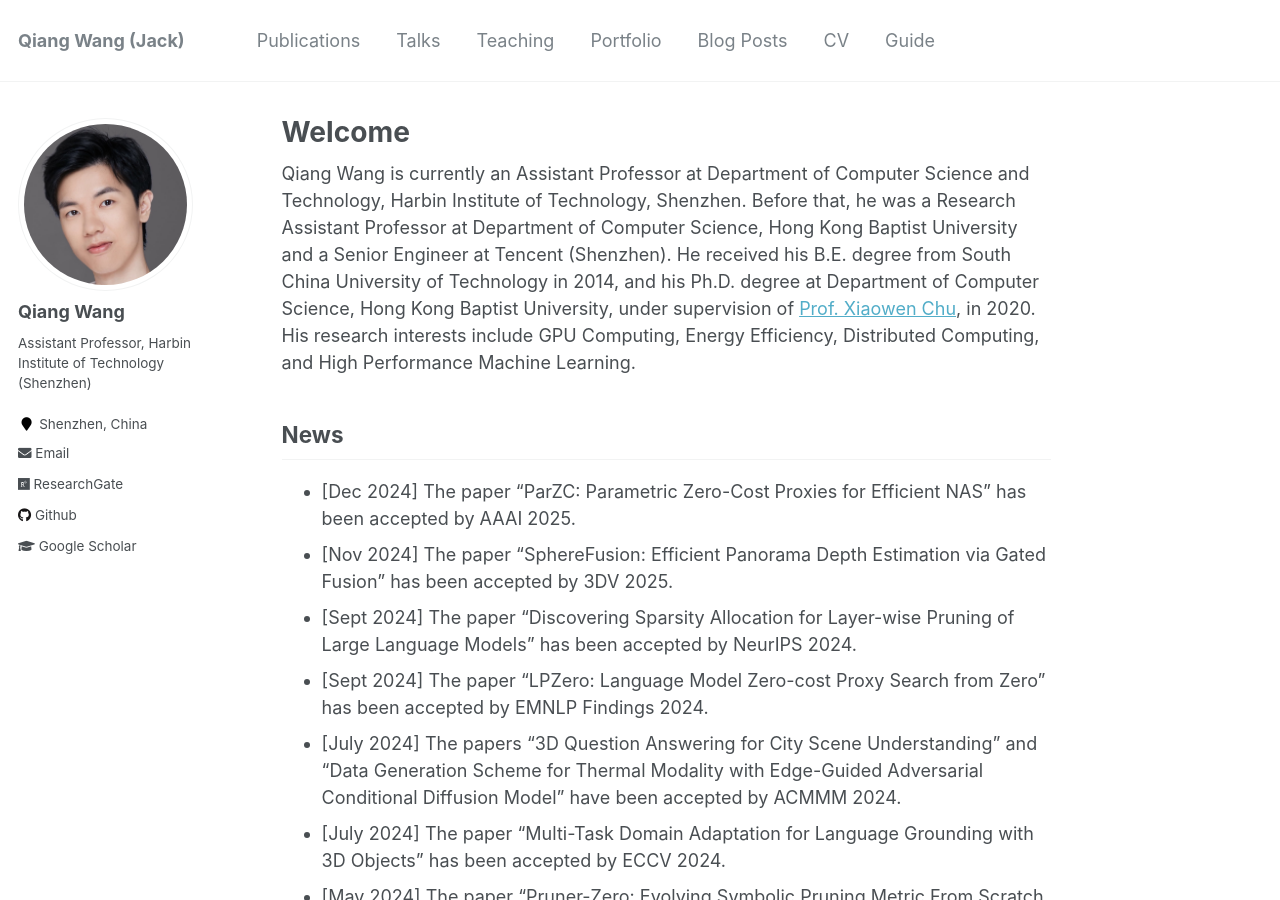
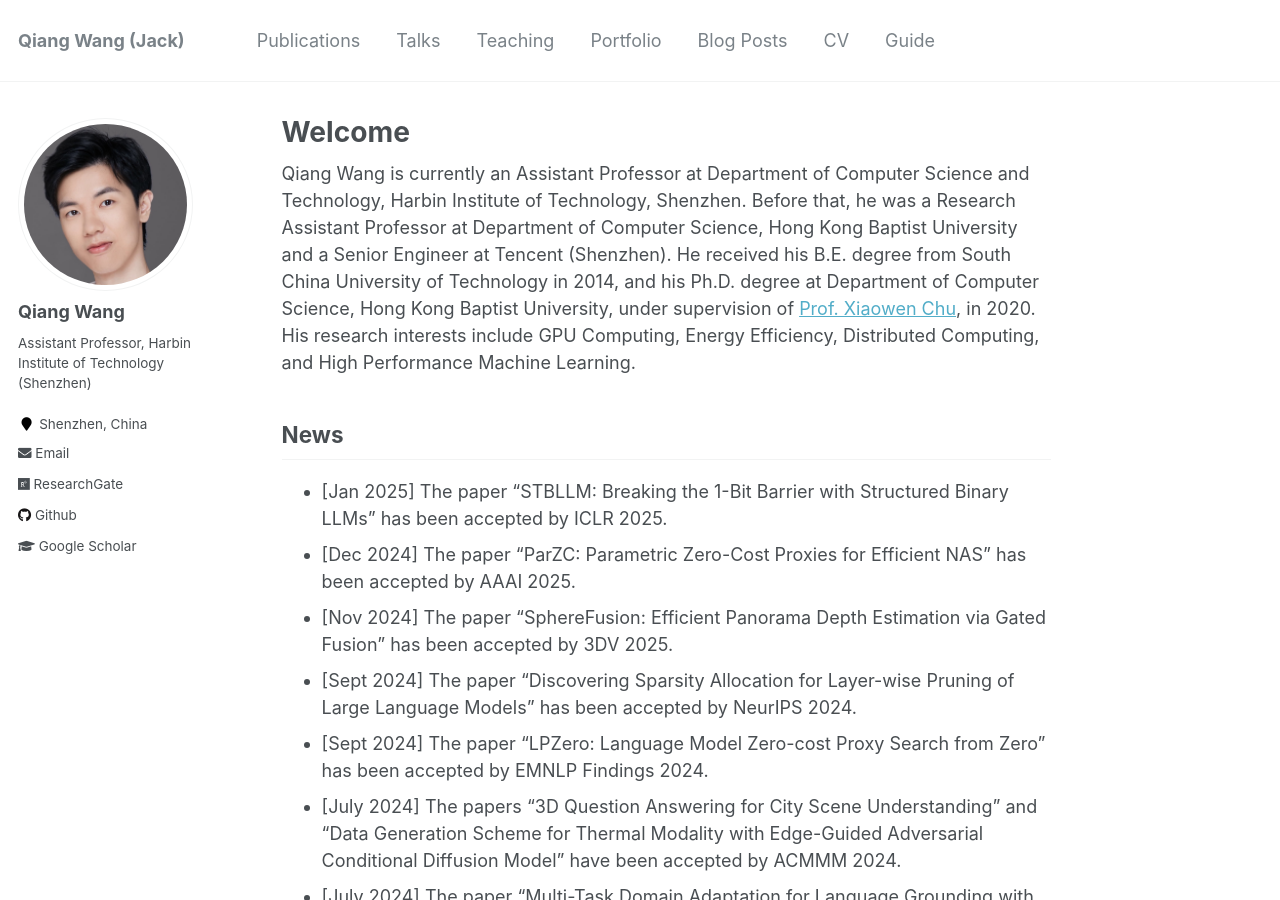
Before and after one commit to blackjack2015/blackjack2015.github.io, a Jekyll site: the page built from _pages/about.md, in a window 1280 px wide and 900 px high. Built offline with Jekyll 4.4.1, drawn with Linux system fonts in a browser that asks for light colours.

Commit message:
Update about.md

```diff
--- a/_pages/about.md
+++ b/_pages/about.md
@@ -12,6 +12,7 @@ redirect_from:
 Qiang Wang is currently an Assistant Professor at Department of Computer Science and Technology, Harbin Institute of Technology, Shenzhen. Before that, he was a Research Assistant Professor at Department of Computer Science, Hong Kong Baptist University and a Senior Engineer at Tencent (Shenzhen). He received his B.E. degree from South China University of Technology in 2014, and his Ph.D. degree at Department of Computer Science, Hong Kong Baptist University, under supervision of [Prof. Xiaowen Chu](https://sites.google.com/view/chuxiaowen), in 2020. His research interests include GPU Computing, Energy Efficiency, Distributed Computing, and High Performance Machine Learning.
 
 ## News
++ \[Jan 2025\] The paper "STBLLM: Breaking the 1-Bit Barrier with Structured Binary LLMs" has been accepted by ICLR 2025.
 + \[Dec 2024\] The paper "ParZC: Parametric Zero-Cost Proxies for Efficient NAS" has been accepted by AAAI 2025.
 + \[Nov 2024\] The paper "SphereFusion: Efficient Panorama Depth Estimation via Gated Fusion" has been accepted by 3DV 2025.
 + \[Sept 2024\] The paper "Discovering Sparsity Allocation for Layer-wise Pruning of Large Language Models" has been accepted by NeurIPS 2024.
```
